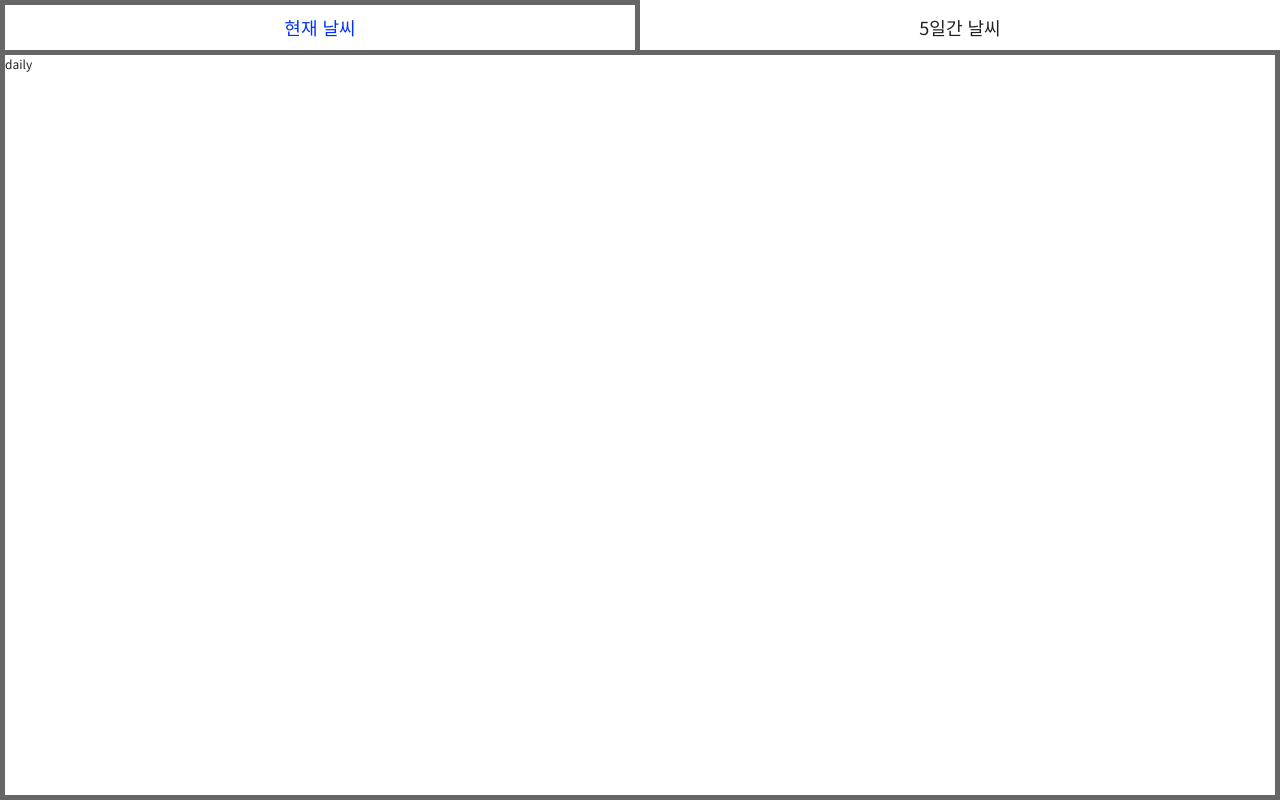
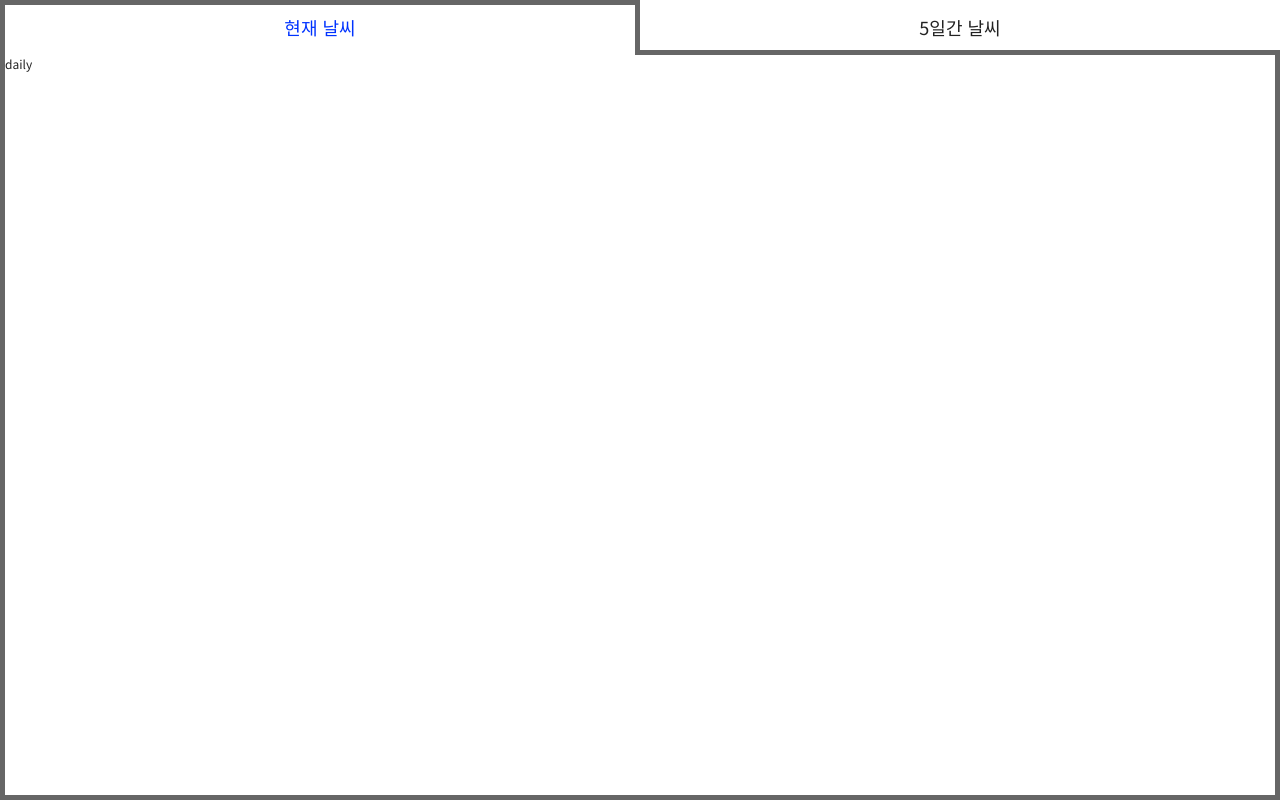
Before and after one commit to booldook/2019-kn-weather, a plain HTML site: page public/html/main.html in a window 1280 px wide. Drawn offline with nearby package versions, Linux system fonts and the light colour scheme.

Commit message:
navigation 완성

```diff
--- a/public/css/base.css
+++ b/public/css/base.css
@@ -1,6 +1,6 @@
 @import url('https://fonts.googleapis.com/css?family=Noto+Sans+KR');
 html, body {font-size: 12px; height: 100%; box-sizing: border-box; color: #222; margin: 0; padding: 0; font-family: 'Noto Sans KR', sans-serif;}
-html {line-height:1.5rem;}
+html {line-height:1.5em;}
 p, div, ul, li {list-style: none; margin: 0; padding: 0;}
 
 .clear:after {content: ""; display: block; clear: both;}
--- a/public/css/main.css
+++ b/public/css/main.css
@@ -7,5 +7,10 @@
   text-align: center;}
 .wrap {width:100%; height:100%;}
 ul.navs {}
-li.nav {width:50%; float:left; padding:0.75rem; text-align: center; font-size:1.5rem; border-bottom:none; cursor:pointer;}
-.cont {border:5px solid #666; height:calc(100% - 5px - 3.75rem); font-size:1rem;}
+li.nav {width:50%; float:left;
+  padding-top:0.75rem; padding-bottom: calc(0.75rem + 5px);
+  text-align: center; font-size:1.5rem; border-bottom:none; cursor:pointer;
+  background-color: #fff; position:relative;}
+.cont {border:5px solid #666; height:calc(100% - 5px - 3.75rem); margin-top:-5px; position:relative; z-index:50;}
+
+li.nav:first-child {z-index:100;}
--- a/public/js/main.js
+++ b/public/js/main.js
@@ -29,12 +29,14 @@ $(".nav").click(function(){
     "border-top":"5px solid #fff",
     "border-right":"5px solid #fff",
     "border-left":"5px solid #fff",
+    "z-index":10
   });
   $(this).css({
     "color":"#03f",
     "border-top":"5px solid #666",
     "border-right":"5px solid #666",
     "border-left":"5px solid #666",
+    "z-index":100
   });
   $(".cont").hide();
   $(".cont").eq(n).show();
```
